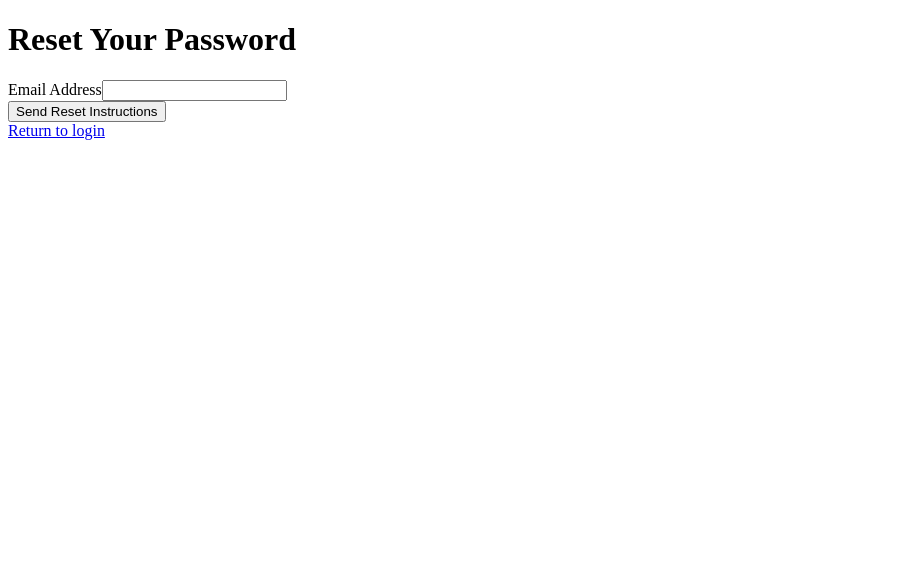
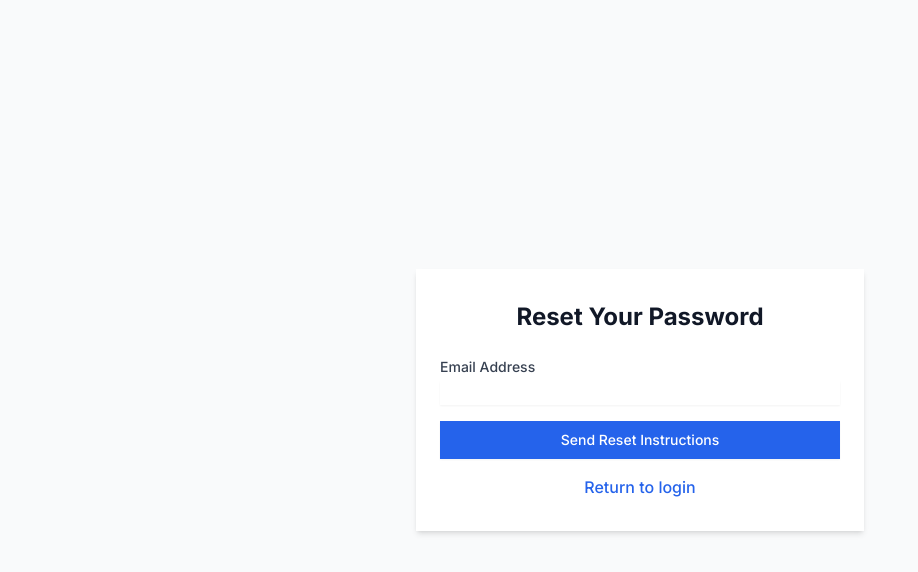
Before and after one commit to ehudso7/command-my-startup, a Next.js app in the folder frontend/: page /auth/forgot-password in a window 1280 px wide. Shown: the top 572 px of the page, without its empty margins (0-918 px from the left). Built offline with nearby package versions, Linux system fonts and the light colour scheme; no server answers.

Commit message:
Updated layout, globals, next.config, and package setup

```diff
--- a/frontend/package.json
+++ b/frontend/package.json
@@ -42,6 +42,7 @@
     "framer-motion": "^10.16.16",
     "jose": "5.2.2",
     "next": "14.1.0",
+    "next/font": "14.2.15",
     "openai": "^4.20.1",
     "postcss": "8.4.32",
     "react": "18.2.0",
--- a/frontend/src/app/globals.css
+++ b/frontend/src/app/globals.css
@@ -1,11 +1,12 @@
 
-/* Minimal globals.css for emergency build */
+/* Tailwind's base, components, and utilities */
 @tailwind base;
 @tailwind components;
 @tailwind utilities;
 
 body {
-  font-family: sans-serif;
+  font-family: 'Inter', sans-serif;
   margin: 0;
   padding: 0;
+  box-sizing: border-box;
 }
--- a/frontend/src/app/layout.tsx
+++ b/frontend/src/app/layout.tsx
@@ -1,9 +1,27 @@
-import React, { ReactNode } from 'react';
+import type { Metadata } from 'next';
+import { Inter } from 'next/font/google';
+import './globals.css';
 
-interface LayoutProps {
-  children: ReactNode;
+const inter = Inter({ subsets: ['latin'] });
+
+export const metadata: Metadata = {
+  title: 'My App',
+  description: 'Generated by create next app',
+};
+
+export default function RootLayout({
+  children,
+}: {
+  children: React.ReactNode;
+}) {
+  return (
+    <html lang="en">
+      <head>
+        {/* Add any meta tags here */}
+      </head>
+      <body className={inter.className}>
+        {children}
+      </body>
+    </html>
+  );
 }
-
-export default function Layout({ children }: LayoutProps) {
-  return <>{children}</>;
-}
```
Also changed, not shown: frontend/src/app/page.tsx (line endings or trailing spaces), 1 other file (tests, documents, lock files or other folders).
